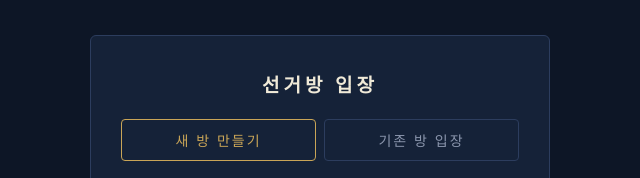
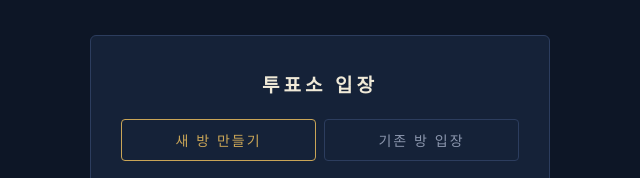
Before and after one commit to geungschool-hub/class-vote, a plain HTML site: page admin.html in a window 1280 px wide. Shown: the part 146-324 px from the top of the page, 320-960 px from the left. Drawn offline with nearby package versions, Linux system fonts and the light colour scheme.

Commit message:
문구: 선거방 입장 → 투표소 입장
Co-Authored-By: Claude Fable 5 <noreply@anthropic.com>

```diff
--- a/admin.html
+++ b/admin.html
@@ -213,7 +213,7 @@ footer{padding:12px 0 16px; font-size:11px; color:#57627a; letter-spacing:.5px;}
   <!-- room gate -->
   <section class="scr" id="scrRoom">
     <div class="card">
-      <h2>선거방 입장</h2>
+      <h2>투표소 입장</h2>
       <div class="rtabs">
         <button class="rtab on" id="tabNew">새 방 만들기</button>
         <button class="rtab" id="tabIn">기존 방 입장</button>
```
